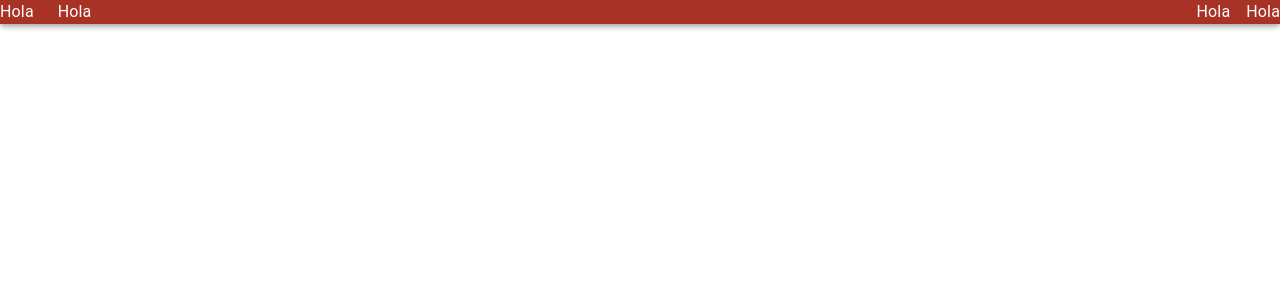
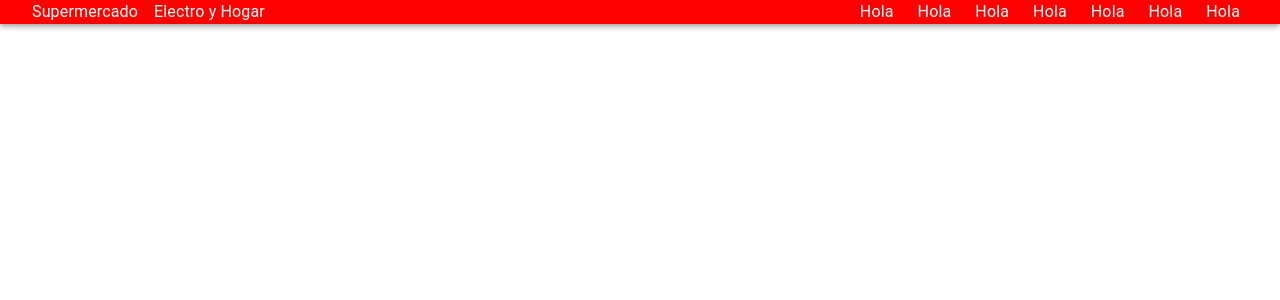
Before and after one commit to Nyxzaf/Proyecto-compartido-web, a React (Vite) app: page / in a window 1280 px wide. Shown: the top 300 px of the page. Built offline with nearby package versions, Linux system fonts and the light colour scheme.

Commit message:
full top page

```diff
--- a/src/components/head/Header.jsx
+++ b/src/components/head/Header.jsx
@@ -3,16 +3,31 @@ import { AppBar, Grid, Stack } from "@mui/material";
 const Header = () => {
   return (
       <AppBar>
-        <Stack direction="row" alignItems="center" justifyContent="space-between" bgcolor="#A93226">
-          <Grid container justifyContent="flex-start" spacing={3}>
+        <Stack  direction="row"  alignItems="center" bgcolor="red"  pr={3}>
+          <Grid container  alignItems="center" justifyContent="flex-start" ml={2} spacing={2} >
+            <Grid item >
+              Supermercado
+            </Grid>
+            <Grid item>
+              Electro y Hogar
+            </Grid>
+          </Grid>
+          <Grid container justifyContent="flex-end" spacing={3}  pr={2}>
+            <Grid item>
+                Hola
+            </Grid>
             <Grid item>
               Hola
             </Grid>
             <Grid item>
               Hola
             </Grid>
-          </Grid>
-          <Grid container justifyContent="flex-end" spacing={2}>
+            <Grid item>
+              Hola
+            </Grid>
+            <Grid item>
+              Hola
+            </Grid>
             <Grid item>
               Hola
             </Grid>
```
